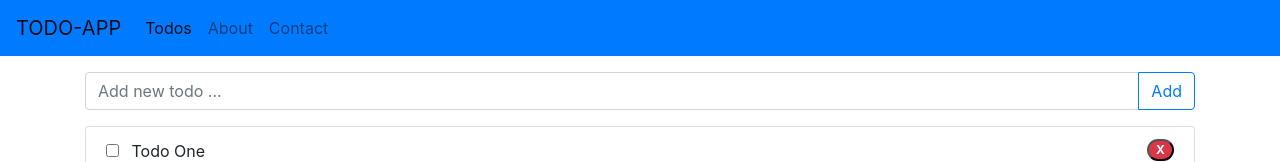
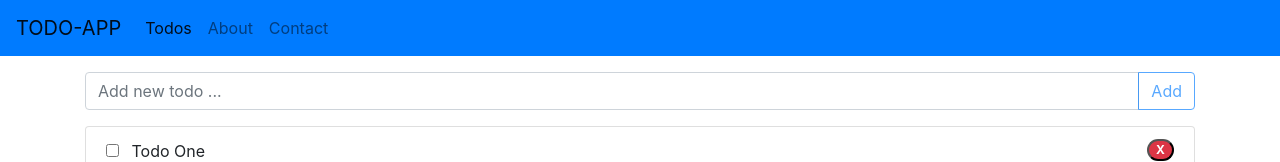
Before and after one commit to houcem-h/todo-app-3wa-032021, a Vue app: page /#/todos in a window 1280 px wide. Shown: the top 162 px of the page. Built offline with nearby package versions, Linux system fonts and the light colour scheme.

Commit message:
enhance add new todo

```diff
--- a/src/components/AddTodo.vue
+++ b/src/components/AddTodo.vue
@@ -3,7 +3,10 @@
       <div class="input-group mb-3">
           <input v-model="newTitle" type="text" placeholder="Add new todo ..." class="form-control">
           <div class="input-group-append">
-              <button type="submit" class="btn btn-outline-primary">Add</button>
+              <button type="submit"
+              :disabled="newTitle === ''"
+                class="btn btn-outline-primary"
+                >Add</button>
           </div>
       </div>
   </form>
@@ -25,6 +28,7 @@
                 completed: false
             }
             this.$emit('add-new-todo', newTodo);
+            this.newTitle = '';
         }
     }
 }
```
